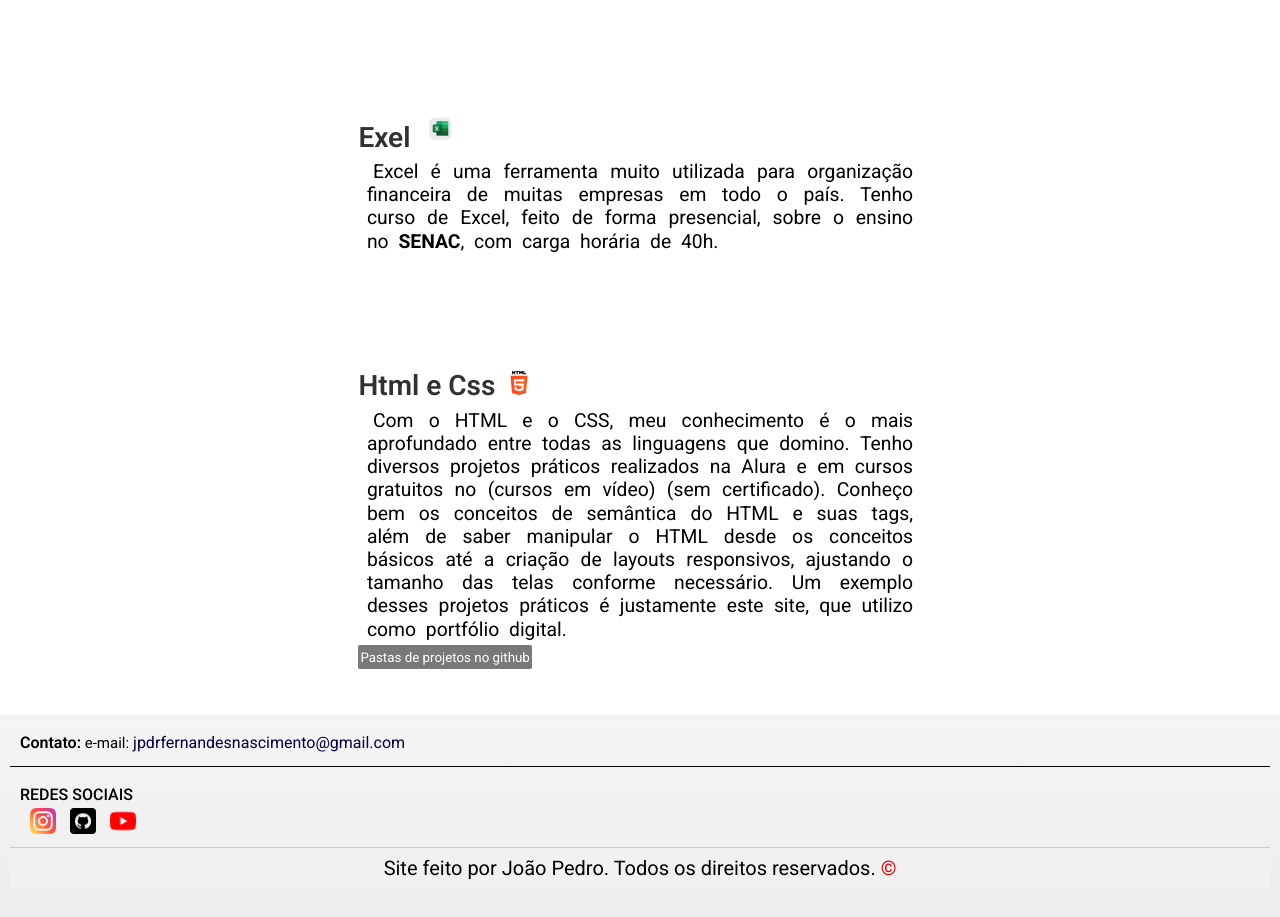
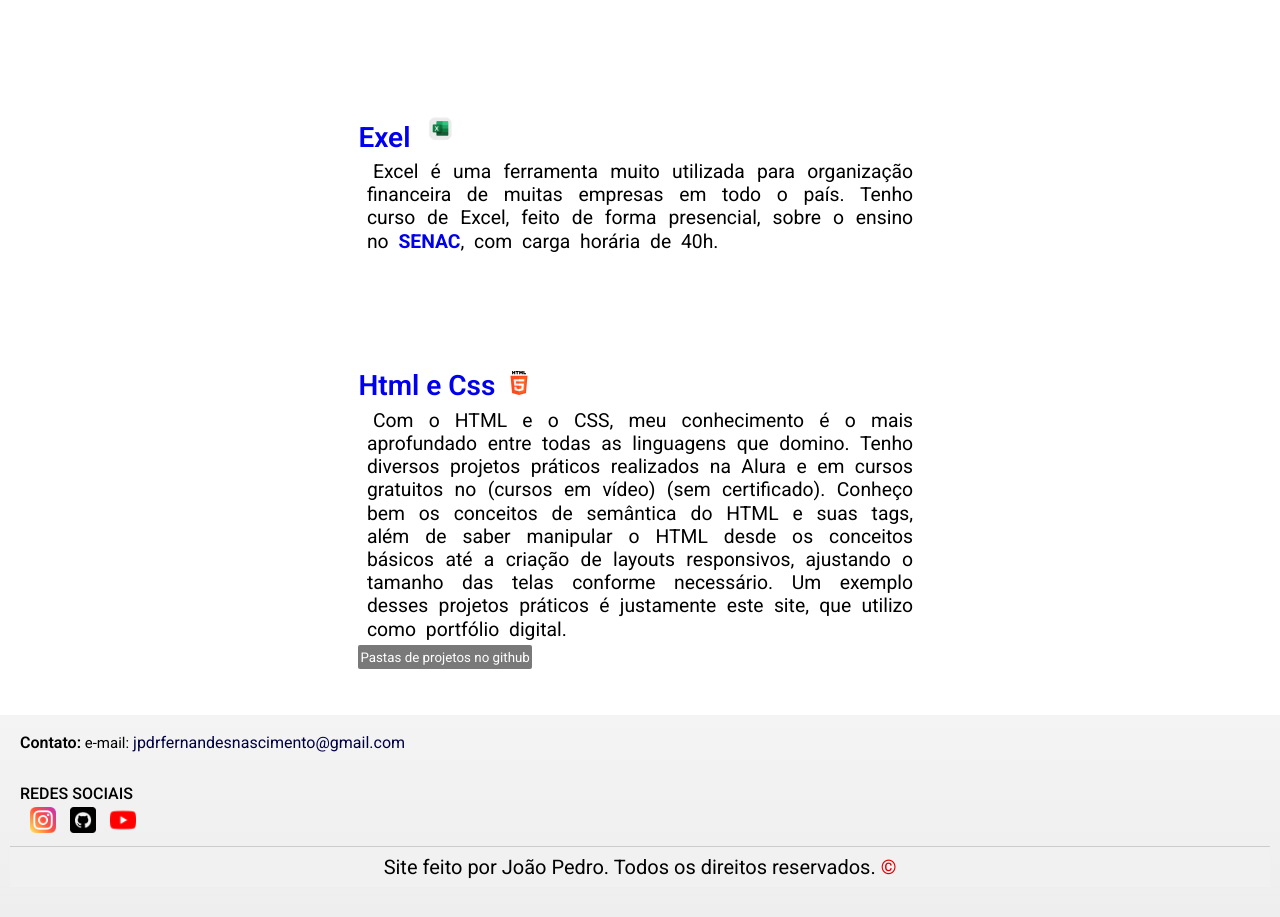
Before and after one commit to Jp-ctrl983/Portfolio, a plain HTML site: page index.html in a window 1280 px wide. Shown: the part 1873-2790 px from the top of the page. Drawn offline with nearby package versions, Linux system fonts and the light colour scheme.

Commit message:
Atualizei

```diff
--- a/style/corpo/main.css
+++ b/style/corpo/main.css
@@ -47,7 +47,7 @@
 
 .links {
     text-decoration: none;
-    color: rgb(0, 0, 0);
+
     font-weight: bold;
     transition: 1s all ease;
 }
@@ -127,7 +127,7 @@
 
 .linksParaDocumentacao {
     text-decoration: none;
-    color: rgb(49, 49, 49);
+
     transition: 1s ;
 }
 
--- a/style/rodape/rodape.css
+++ b/style/rodape/rodape.css
@@ -18,7 +18,6 @@
 }
 
 .contain_rodape_links {
-    border-top: 1px solid black;
     padding: 10px;
 }
 
```
